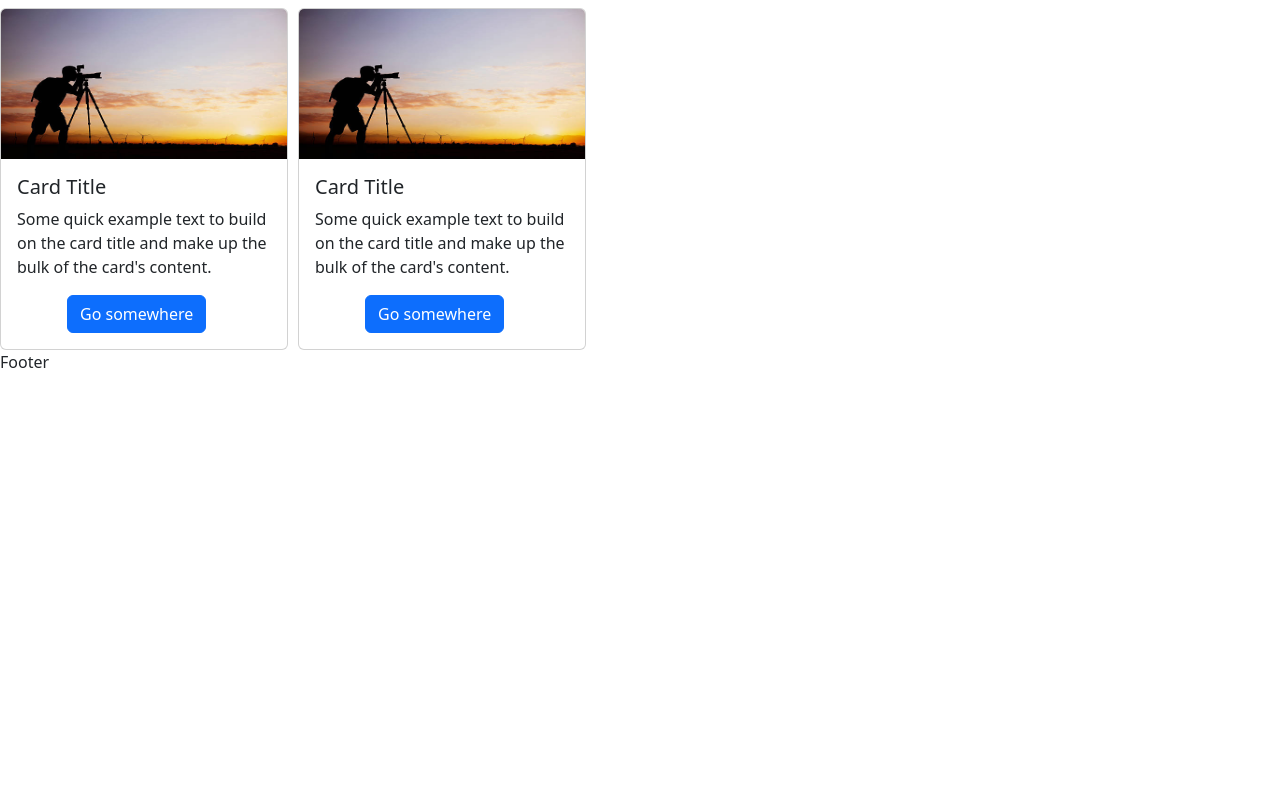
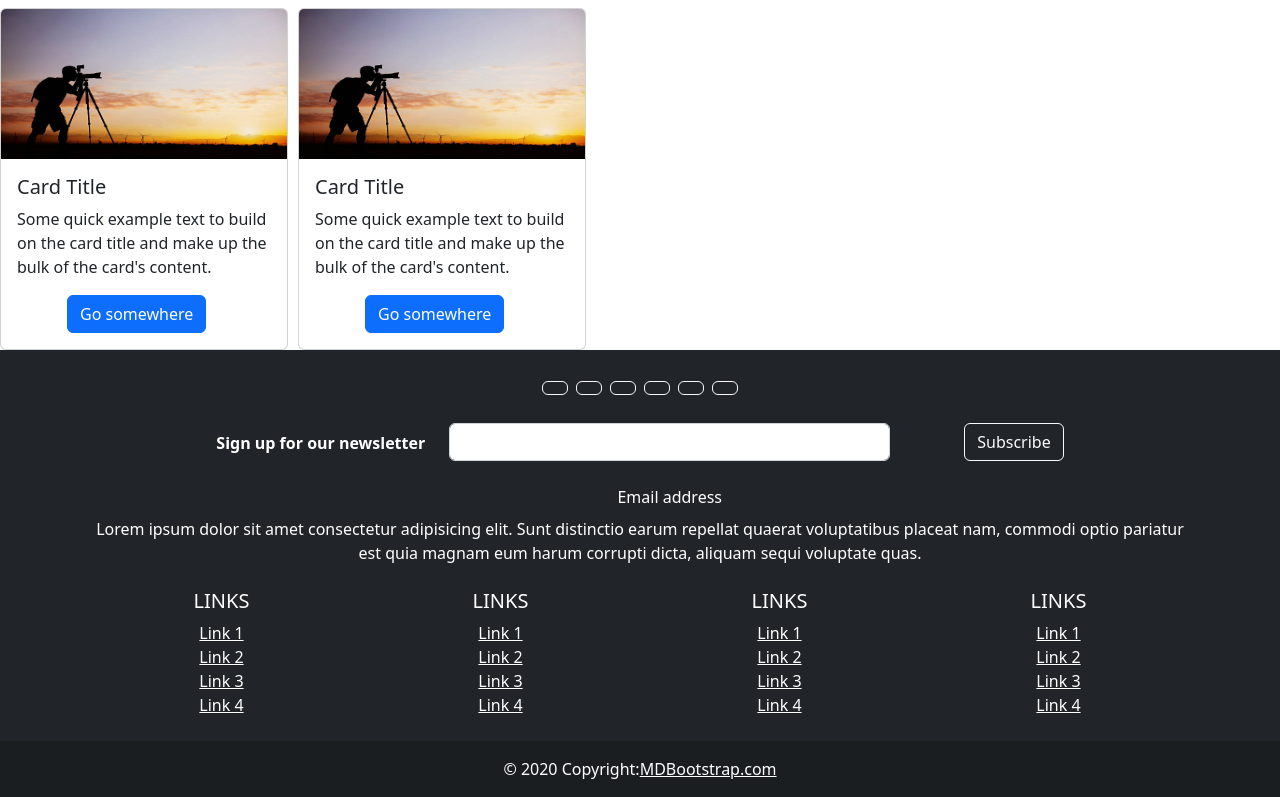
Before and after one commit to Tazim381/react-router, a React (Create React App) app: page / in a window 1280 px wide. Shown: the part 796-1593 px from the top of the page. Before the commit the page ends 1170 px from the top, so only its background shows below. Built offline with nearby package versions, Linux system fonts and the light colour scheme.

Commit message:
footer added

```diff
--- a/package.json
+++ b/package.json
@@ -7,6 +7,7 @@
     "@testing-library/react": "^13.4.0",
     "@testing-library/user-event": "^13.5.0",
     "bootstrap": "^5.2.3",
+    "mdb-react-ui-kit": "^6.0.0",
     "react": "^18.2.0",
     "react-bootstrap": "^2.7.4",
     "react-dom": "^18.2.0",
--- a/src/component/Footer.jsx
+++ b/src/component/Footer.jsx
@@ -1,7 +1,193 @@
-import React from 'react'
+import React from 'react';
+import {
+  MDBFooter,
+  MDBContainer,
+  MDBIcon,
+  MDBInput,
+  MDBCol,
+  MDBRow,
+  MDBBtn
+} from 'mdb-react-ui-kit';
 
 export default function Footer() {
   return (
-    <div>Footer</div>
-  )
+    <MDBFooter className='text-center' color='white' bgColor='dark'>
+      <MDBContainer className='p-4'>
+        <section className='mb-4'>
+          <MDBBtn outline color="light" floating className='m-1' href='#!' role='button'>
+            <MDBIcon fab icon='facebook-f' />
+          </MDBBtn>
+
+          <MDBBtn outline color="light" floating className='m-1' href='#!' role='button'>
+            <MDBIcon fab icon='twitter' />
+          </MDBBtn>
+
+          <MDBBtn outline color="light" floating className='m-1' href='#!' role='button'>
+            <MDBIcon fab icon='google' />
+          </MDBBtn>
+
+          <MDBBtn outline color="light" floating className='m-1' href='#!' role='button'>
+            <MDBIcon fab icon='instagram' />
+          </MDBBtn>
+
+          <MDBBtn outline color="light" floating className='m-1' href='#!' role='button'>
+            <MDBIcon fab icon='linkedin-in' />
+          </MDBBtn>
+
+          <MDBBtn outline color="light" floating className='m-1' href='#!' role='button'>
+            <MDBIcon fab icon='github' />
+          </MDBBtn>
+        </section>
+
+        <section className=''>
+          <form action=''>
+            <MDBRow className='d-flex justify-content-center'>
+              <MDBCol size="auto">
+                <p className='pt-2'>
+                  <strong>Sign up for our newsletter</strong>
+                </p>
+              </MDBCol>
+
+              <MDBCol md='5' start>
+                <MDBInput contrast type='email' label='Email address' className='mb-4' />
+              </MDBCol>
+
+              <MDBCol size="auto">
+                <MDBBtn outline color='light' type='submit' className='mb-4'>
+                  Subscribe
+                </MDBBtn>
+              </MDBCol>
+            </MDBRow>
+          </form>
+        </section>
+
+        <section className='mb-4'>
+          <p>
+            Lorem ipsum dolor sit amet consectetur adipisicing elit. Sunt distinctio earum repellat quaerat
+            voluptatibus placeat nam, commodi optio pariatur est quia magnam eum harum corrupti dicta, aliquam
+            sequi voluptate quas.
+          </p>
+        </section>
+
+        <section className=''>
+          <MDBRow>
+            <MDBCol lg='3' md='6' className='mb-4 mb-md-0'>
+              <h5 className='text-uppercase'>Links</h5>
+
+              <ul className='list-unstyled mb-0'>
+                <li>
+                  <a href='#!' className='text-white'>
+                    Link 1
+                  </a>
+                </li>
+                <li>
+                  <a href='#!' className='text-white'>
+                    Link 2
+                  </a>
+                </li>
+                <li>
+                  <a href='#!' className='text-white'>
+                    Link 3
+                  </a>
+                </li>
+                <li>
+                  <a href='#!' className='text-white'>
+                    Link 4
+                  </a>
+                </li>
+              </ul>
+            </MDBCol>
+
+            <MDBCol lg='3' md='6' className='mb-4 mb-md-0'>
+              <h5 className='text-uppercase'>Links</h5>
+
+              <ul className='list-unstyled mb-0'>
+                <li>
+                  <a href='#!' className='text-white'>
+                    Link 1
+                  </a>
+                </li>
+                <li>
+                  <a href='#!' className='text-white'>
+                    Link 2
+                  </a>
+                </li>
+                <li>
+                  <a href='#!' className='text-white'>
+                    Link 3
+                  </a>
+                </li>
+                <li>
+                  <a href='#!' className='text-white'>
+                    Link 4
+                  </a>
+                </li>
+              </ul>
+            </MDBCol>
+
+            <MDBCol lg='3' md='6' className='mb-4 mb-md-0'>
+              <h5 className='text-uppercase'>Links</h5>
+
+              <ul className='list-unstyled mb-0'>
+                <li>
+                  <a href='#!' className='text-white'>
+                    Link 1
+                  </a>
+                </li>
+                <li>
+                  <a href='#!' className='text-white'>
+                    Link 2
+                  </a>
+                </li>
+                <li>
+                  <a href='#!' className='text-white'>
+                    Link 3
+                  </a>
+                </li>
+                <li>
+                  <a href='#!' className='text-white'>
+                    Link 4
+                  </a>
+                </li>
+              </ul>
+            </MDBCol>
+
+            <MDBCol lg='3' md='6' className='mb-4 mb-md-0'>
+              <h5 className='text-uppercase'>Links</h5>
+
+              <ul className='list-unstyled mb-0'>
+                <li>
+                  <a href='#!' className='text-white'>
+                    Link 1
+                  </a>
+                </li>
+                <li>
+                  <a href='#!' className='text-white'>
+                    Link 2
+                  </a>
+                </li>
+                <li>
+                  <a href='#!' className='text-white'>
+                    Link 3
+                  </a>
+                </li>
+                <li>
+                  <a href='#!' className='text-white'>
+                    Link 4
+                  </a>
+                </li>
+              </ul>
+            </MDBCol>
+          </MDBRow>
+        </section>
+      </MDBContainer>
+
+      <div className='text-center p-3' style={{ backgroundColor: 'rgba(0, 0, 0, 0.2)' }}>
+        © 2020 Copyright:
+        <a className='text-white' href='https://mdbootstrap.com/'>
+          MDBootstrap.com
+        </a>
+      </div>
+    </MDBFooter>
+  );
 }
--- a/src/component/navbar.css
+++ b/src/component/navbar.css
@@ -1,14 +1,11 @@
-.navbar{
+.nav{
     display: flex;
-    column-count: 2;
-    column-gap: 30px;
+    column-gap: 20px;
     height: 10vh;
     background-color: aliceblue;
     align-items: center;
 }
-.navhome{
 
-}
 
 button{
     margin-left:50px;
--- a/src/component/navbar.jsx
+++ b/src/component/navbar.jsx
@@ -4,7 +4,7 @@
 export default function Navbar() {
   return (
     <div className="navhome">
-      <div className="navbar">
+      <div className="nav">
         <Link to="/">
           <div>Home</div>
         </Link>
```
Also changed, not shown: 1 other file (tests, documents, lock files or other folders).
